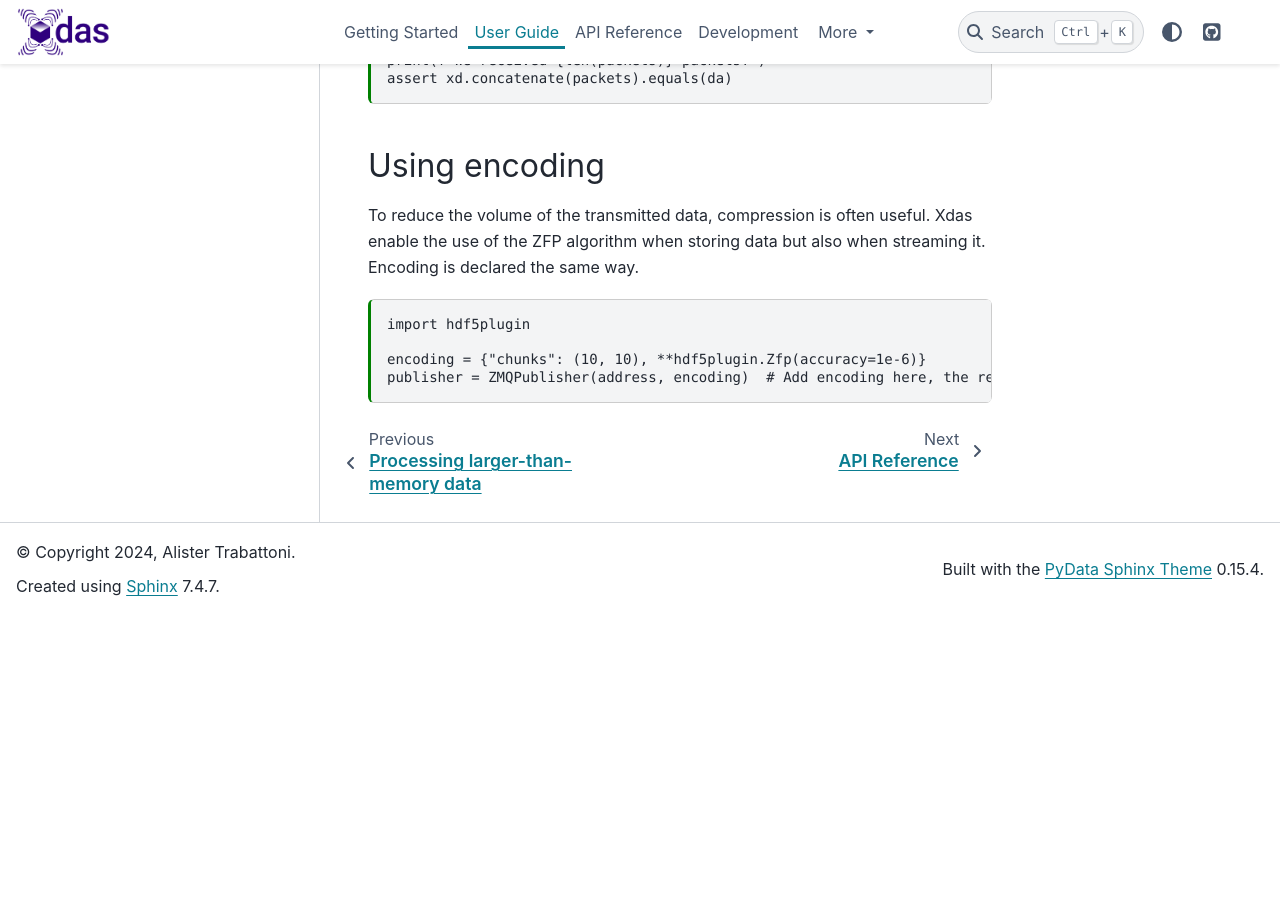
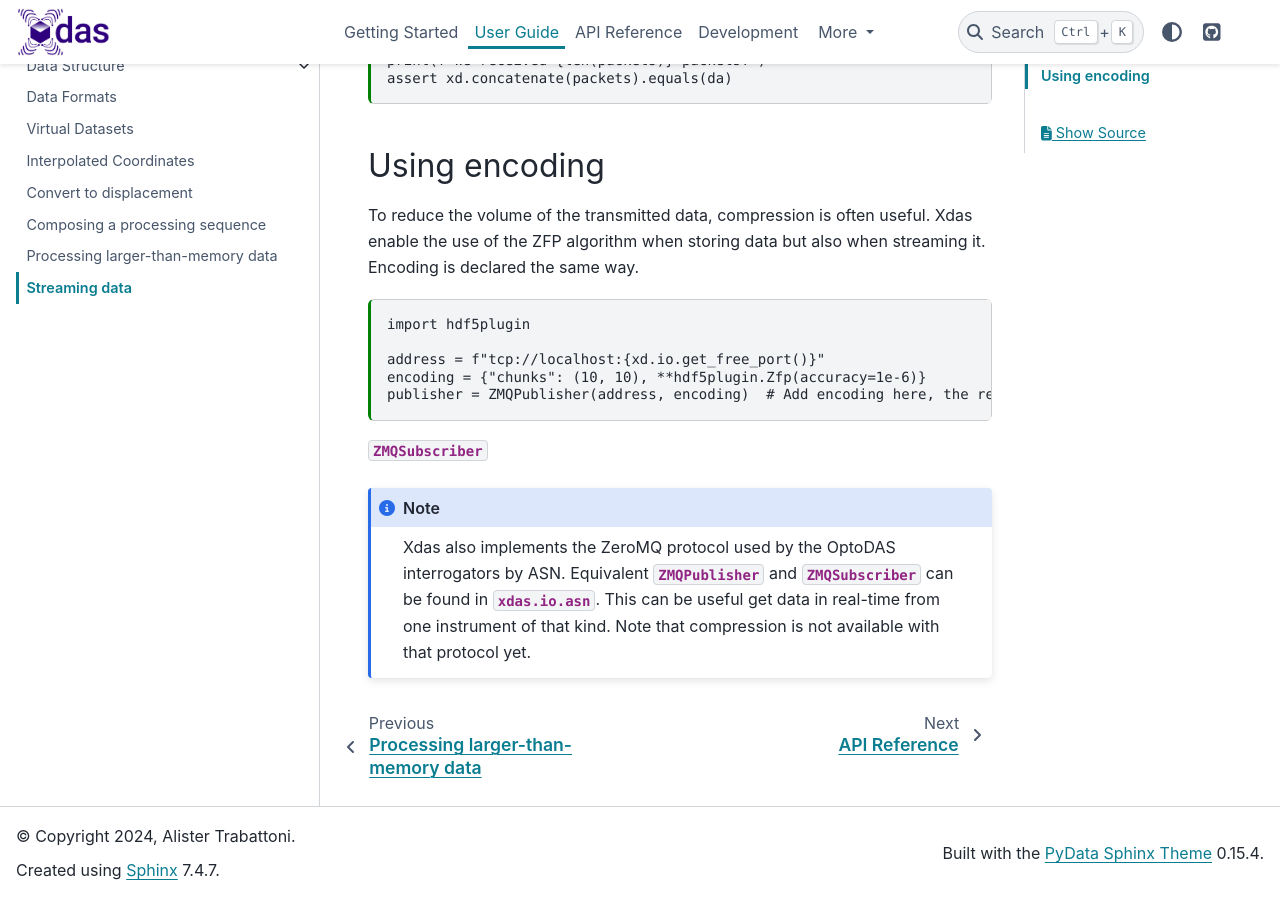
Before and after one commit to xdas-dev/xdas, a Sphinx documentation site: the page built from docs/user-guide/streaming.md, in a window 1280 px wide and 900 px high, scrolled down 1636 px. Built offline with Sphinx 7.4.7 and the PyData theme 0.15.4, drawn with Linux system fonts in a browser that asks for light colours; before the commit the page ends 2252 px from its top, so only the background shows below that.

Commit message:
Add note about ASN protocol and fix references.

````diff
--- a/docs/user-guide/streaming.md
+++ b/docs/user-guide/streaming.md
@@ -79,6 +79,13 @@
 
 import hdf5plugin
 
+address = f"tcp://localhost:{xd.io.get_free_port()}"
 encoding = {"chunks": (10, 10), **hdf5plugin.Zfp(accuracy=1e-6)}
 publisher = ZMQPublisher(address, encoding)  # Add encoding here, the rest is the same
 ```
+
+{py:class}`~xdas.io.asn.ZMQSubscriber`
+
+```{note}
+Xdas also implements the ZeroMQ protocol used by the OptoDAS interrogators by ASN. Equivalent {py:class}`~xdas.io.asn.ZMQPublisher` and {py:class}`~xdas.io.asn.ZMQSubscriber` can be found in {py:mod}`xdas.io.asn`. This can be useful get data in real-time from one instrument of that kind. Note that compression is not available with that protocol yet.
+```
````
Also changed, not shown: docs/api/index.md (+4 -3 lines), docs/api/io.md (added, +27 -0 lines).
